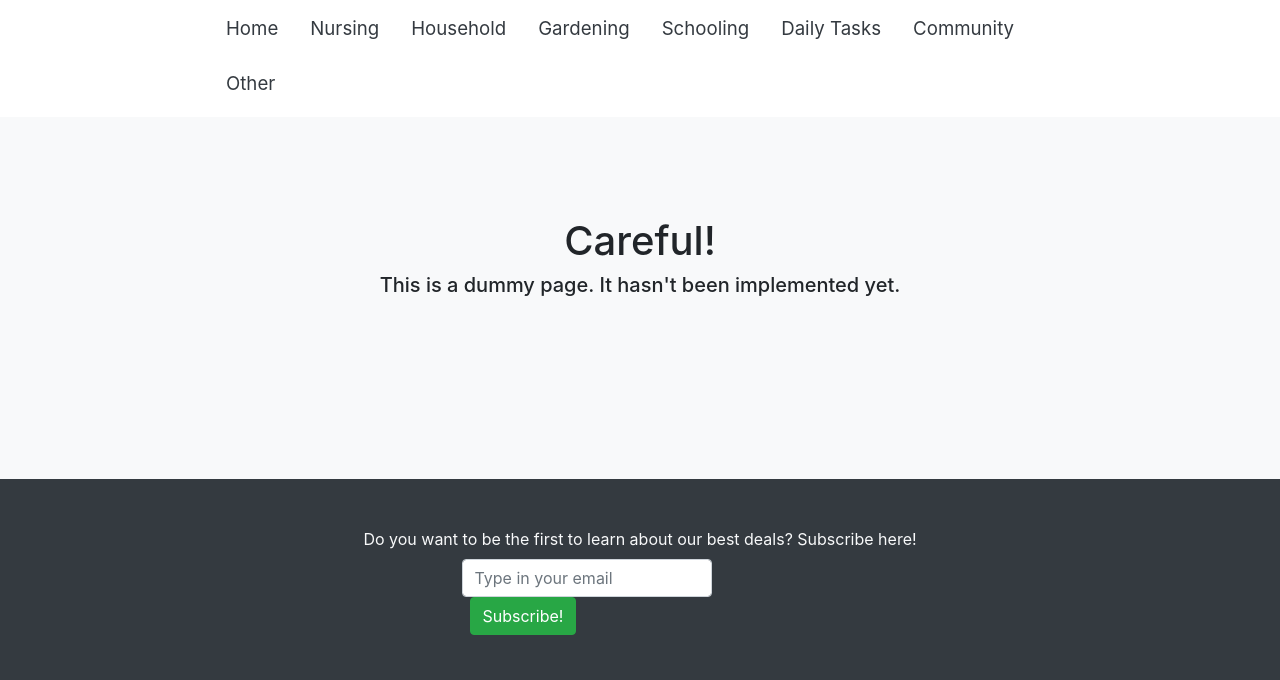
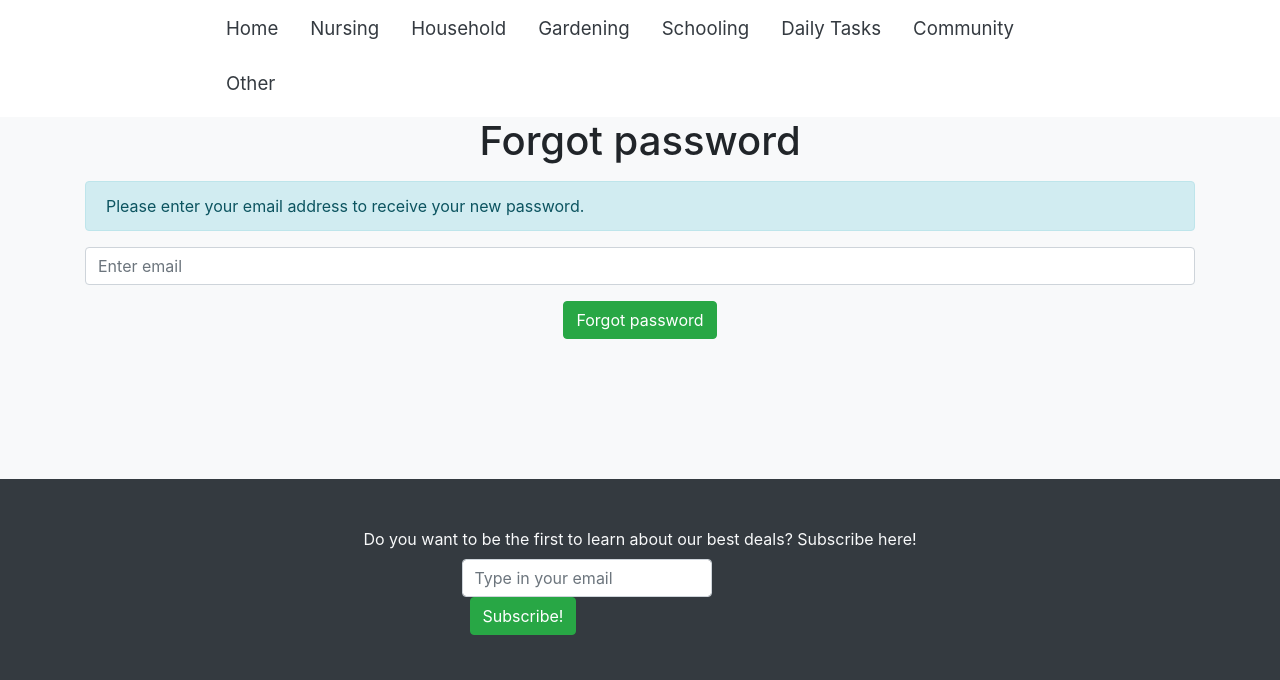
Before and after one commit to mosammami/motivactive, a website: page public/index.html at #!/forgotpassword in a window 1280 px wide. Shown: the part 99-779 px from the top of the page. Drawn offline with nearby package versions, Linux system fonts and the light colour scheme; some packages are replaced by stand-ins of ours.

Commit message:
Update forgotpassword.html

```diff
--- a/public/pages/forgotpassword.html
+++ b/public/pages/forgotpassword.html
@@ -1,4 +1,25 @@
-<div class="dummy-page">
-	<h1>Careful!</h1>
-	<h5>This is a dummy page. It hasn't been implemented yet.</h5>
+<div id="forgotpass-form-parent">
+    <form id="forgot-form" name="forgotForm" >
+        <!-- Form Header -->
+        <h1 class="mb-3 text-center">
+            Forgot password
+        </h1>
+		<div class="alert alert-info">
+		Please enter your email address to receive your new password.
+		</div>
+        <!-- Email -->
+        <div class="form-group">
+            <input type="email" class="form-control" name="email" placeholder="Enter email" ng-model="email" required
+                ng-class="{ 'is-invalid': (loginForm.email.$invalid && submitted) || invalidCredentials}">
+            <p class="invalid-feedback" ng-show="loginForm.email.$invalid && submitted">Please enter a valid email.</p>
+        </div>
+
+
+
+
+        <!-- Submit Button -->
+        <div class="text-center ">
+            <button type="submit" class="btn btn-success text-center">Forgot password</button>
+        </div>
+    </form>
 </div>
```
